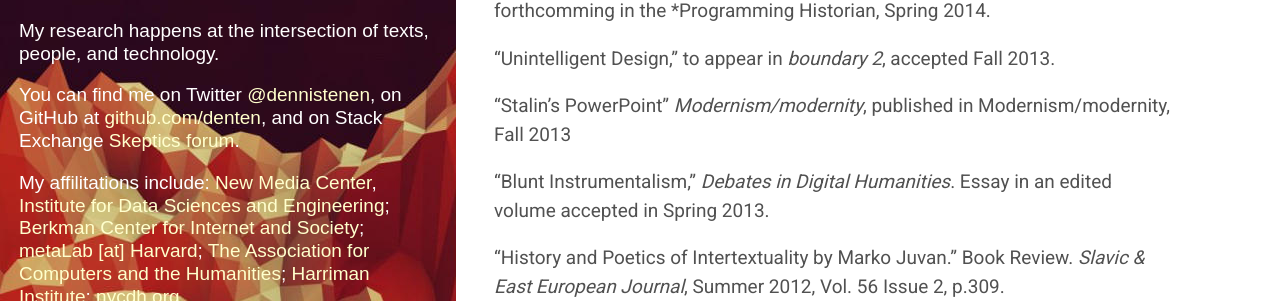
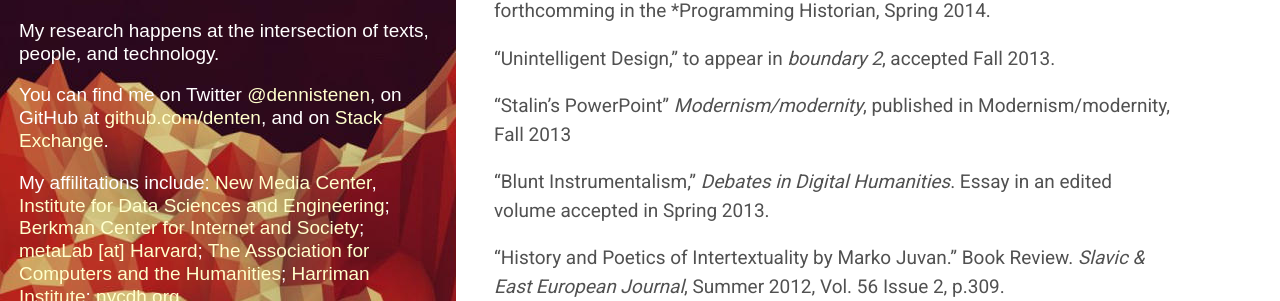
Before and after one commit to denten/denten.github.io, a Jekyll site: the page built from _pages/category-pages/publications.md, in a window 1280 px wide. Shown: the part 155-456 px from the top of the page. Built offline with Jekyll 4.4.1, drawn with Linux system fonts in a browser that asks for light colours; some web fonts are replaced.

Commit message:
update sidebar

```diff
--- a/_includes/CV/bio.md
+++ b/_includes/CV/bio.md
@@ -2,7 +2,7 @@
 
 <p>My research happens at the intersection of texts, people, and technology.</p>
 
-<p>You can find me on Twitter <a href="https://twitter.com/dennistenen">@dennistenen</a>, on GitHub at <a href="https://github.com/denten">github.com/denten</a>, and on Stack Exchange <a href="http://stackexchange.com/users/2026874/denten?tab=accounts">Skeptics forum</a>.</p>
+<p>You can find me on Twitter <a href="https://twitter.com/dennistenen">@dennistenen</a>, on GitHub at <a href="https://github.com/denten">github.com/denten</a>, and on <a href="http://stackexchange.com/users/2026874/denten?tab=accounts">Stack Exchange</a>.</p>
 
 <p>My affilitations include:
 <a href="http://idse.columbia.edu/new-media">New Media Center</a>,
```
